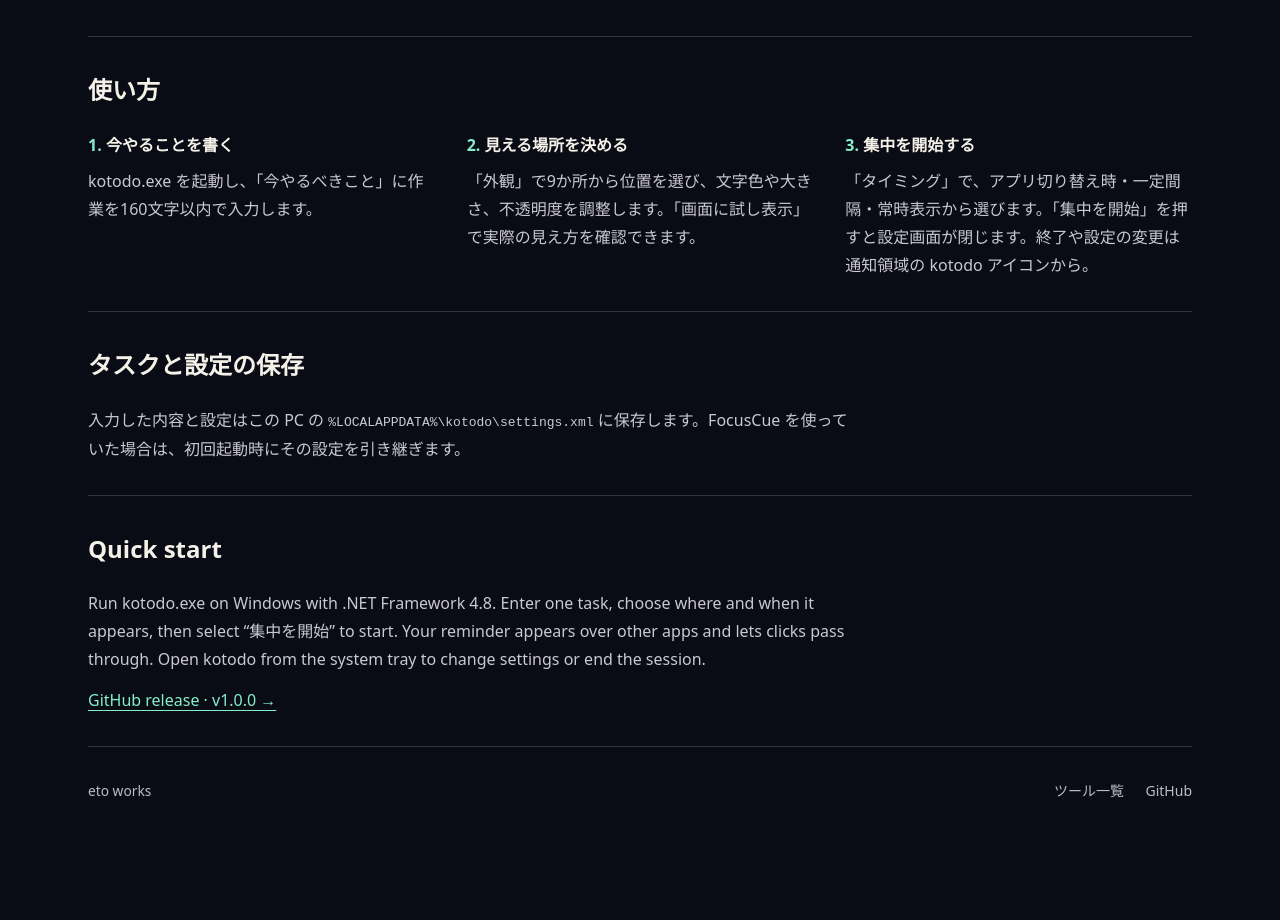
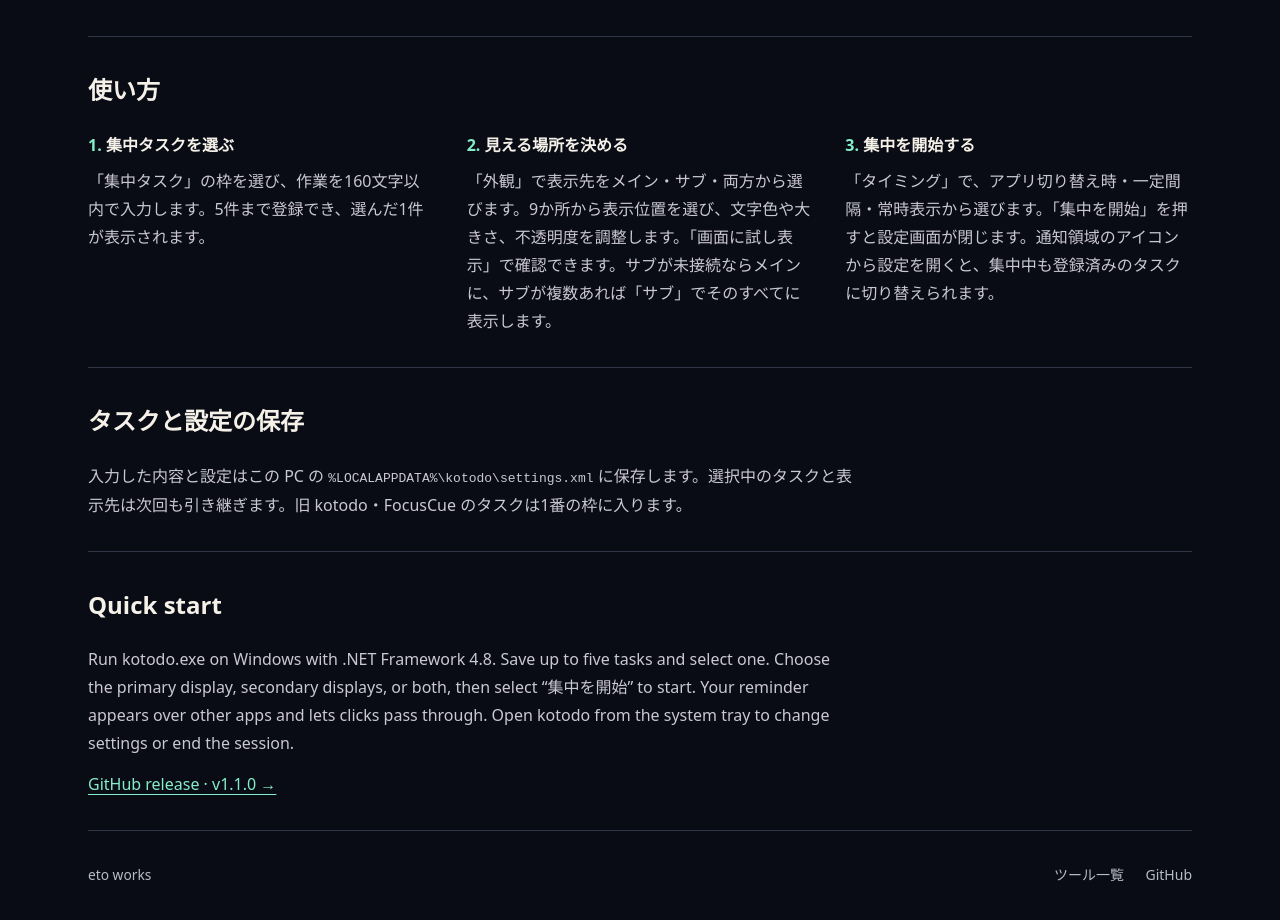
Before and after one commit to eto-h/eto-works-site, a plain HTML site: page kotodo/index.html in a window 1280 px wide. Shown: the part 740-1660 px from the top of the page. Before the commit the page ends 1576 px from the top, so only its background shows below. Drawn offline with Linux system fonts and the light colour scheme.

Commit message:
Update kotodo for task slots and monitor selection

```diff
--- a/kotodo/index.html
+++ b/kotodo/index.html
@@ -13,25 +13,25 @@
 <main class="shell">
   <section class="intro">
     <div>
-      <p class="platform" lang="en">Windows · v1.0.0</p>
+      <p class="platform" lang="en">Windows · v1.1.0</p>
       <h1>kotodo</h1>
       <p class="lead">今やることを、<br>ひとこと画面に。</p>
       <p class="summary">画面を切り替えた瞬間、書いておいた一行がそっと現れます。作業の手を止めずに、次にやることを思い出せます。</p>
-      <a class="download" href="https://github.com/eto-h/kotodo/releases/download/v1.0.0/kotodo.exe">Windows 版をダウンロード <span aria-hidden="true">↓</span></a>
+      <a class="download" href="https://github.com/eto-h/kotodo/releases/download/v1.1.0/kotodo.exe">Windows 版をダウンロード <span aria-hidden="true">↓</span></a>
       <p class="detail">無料 · kotodo.exe · .NET Framework 4.8</p>
     </div>
-    <figure><a href="settings.png"><img src="settings.png" alt="kotodo の半透明の設定画面。作業メモのプレビューと、表示位置・文字色・サイズ・不透明度の設定。" width="1000" height="710"></a><figcaption>設定画面 <span>画像をクリックして拡大</span></figcaption></figure>
+    <figure><a href="settings.png"><img src="settings.png" alt="kotodo の半透明の設定画面。5件の集中タスクの切り替えと、メイン・サブ・両方の表示先設定。" width="1000" height="710"></a><figcaption>設定画面 <span>画像をクリックして拡大</span></figcaption></figure>
   </section>
   <section class="guide" id="guide">
     <h2>使い方</h2>
     <ol>
-      <li><strong>今やることを書く</strong><p>kotodo.exe を起動し、「今やるべきこと」に作業を160文字以内で入力します。</p></li>
-      <li><strong>見える場所を決める</strong><p>「外観」で9か所から位置を選び、文字色や大きさ、不透明度を調整します。「画面に試し表示」で実際の見え方を確認できます。</p></li>
-      <li><strong>集中を開始する</strong><p>「タイミング」で、アプリ切り替え時・一定間隔・常時表示から選びます。「集中を開始」を押すと設定画面が閉じます。終了や設定の変更は通知領域の kotodo アイコンから。</p></li>
+      <li><strong>集中タスクを選ぶ</strong><p>「集中タスク」の枠を選び、作業を160文字以内で入力します。5件まで登録でき、選んだ1件が表示されます。</p></li>
+      <li><strong>見える場所を決める</strong><p>「外観」で表示先をメイン・サブ・両方から選びます。9か所から表示位置を選び、文字色や大きさ、不透明度を調整します。「画面に試し表示」で確認できます。サブが未接続ならメインに、サブが複数あれば「サブ」でそのすべてに表示します。</p></li>
+      <li><strong>集中を開始する</strong><p>「タイミング」で、アプリ切り替え時・一定間隔・常時表示から選びます。「集中を開始」を押すと設定画面が閉じます。通知領域のアイコンから設定を開くと、集中中も登録済みのタスクに切り替えられます。</p></li>
     </ol>
   </section>
-  <section class="notes"><h2>タスクと設定の保存</h2><p>入力した内容と設定はこの PC の <code>%LOCALAPPDATA%\kotodo\settings.xml</code> に保存します。FocusCue を使っていた場合は、初回起動時にその設定を引き継ぎます。</p></section>
-  <section class="notes" id="en" lang="en"><h2>Quick start</h2><p>Run kotodo.exe on Windows with .NET Framework 4.8. Enter one task, choose where and when it appears, then select “集中を開始” to start. Your reminder appears over other apps and lets clicks pass through. Open kotodo from the system tray to change settings or end the session.</p><a href="https://github.com/eto-h/kotodo/releases/tag/v1.0.0">GitHub release · v1.0.0 →</a></section>
+  <section class="notes"><h2>タスクと設定の保存</h2><p>入力した内容と設定はこの PC の <code>%LOCALAPPDATA%\kotodo\settings.xml</code> に保存します。選択中のタスクと表示先は次回も引き継ぎます。旧 kotodo・FocusCue のタスクは1番の枠に入ります。</p></section>
+  <section class="notes" id="en" lang="en"><h2>Quick start</h2><p>Run kotodo.exe on Windows with .NET Framework 4.8. Save up to five tasks and select one. Choose the primary display, secondary displays, or both, then select “集中を開始” to start. Your reminder appears over other apps and lets clicks pass through. Open kotodo from the system tray to change settings or end the session.</p><a href="https://github.com/eto-h/kotodo/releases/tag/v1.1.0">GitHub release · v1.1.0 →</a></section>
 </main>
 <footer class="footer shell"><p>eto works</p><nav aria-label="製品情報"><a href="../#tools">ツール一覧</a><a href="https://github.com/eto-h/kotodo">GitHub</a></nav></footer>
 </body>
```
Also changed, not shown: kotodo/settings.png.
